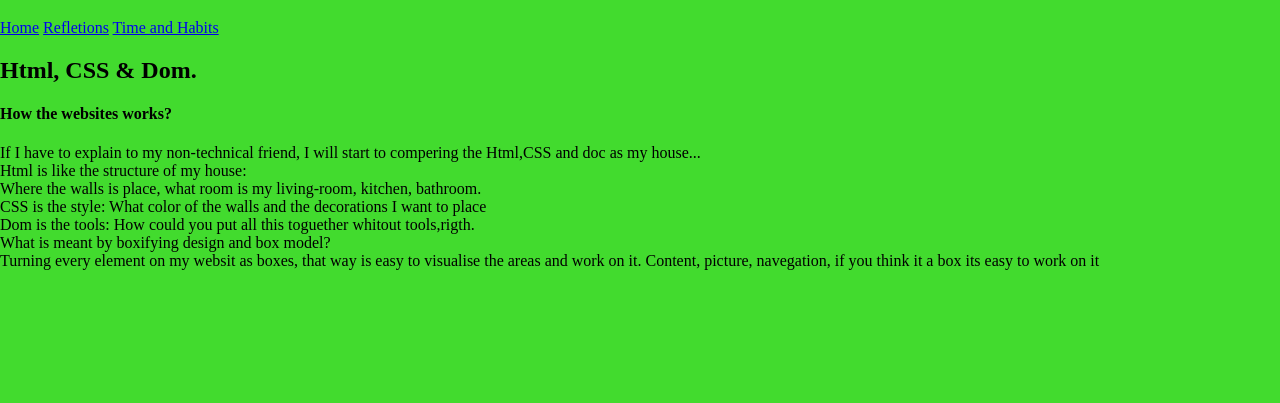
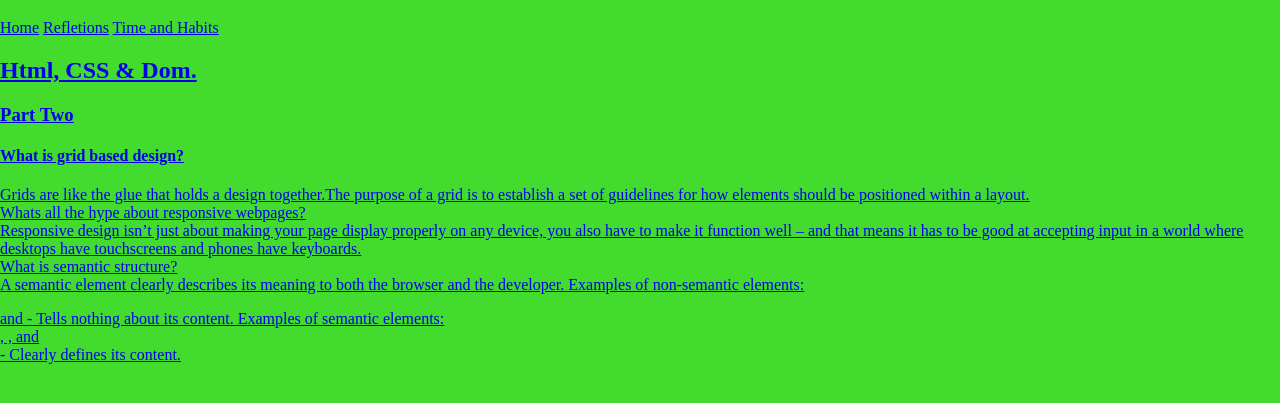
Before and after one commit to amassignani/andrea.github.io, a plain HTML site: page blog/t2-html-css-dom-p2.html in a window 1280 px wide. Shown: the part 61-464 px from the top of the page. Drawn offline with Linux system fonts and the light colour scheme.

Commit message:
Adding t2-html-css-dom-p2.html

```diff
--- a/blog/t2-html-css-dom-p2.html
+++ b/blog/t2-html-css-dom-p2.html
@@ -11,18 +11,14 @@
     <a href="../index.html">Home</a>
     <a href="c1-reflection-blog.html">Refletions</a>
     <a href="c1-time-and-habits-blog.html">Time and Habits</a>
+    <a href="t2-html-css-dom-p1.html"Html,CSS & Dom -Part One</a>
 
     <h2>Html, CSS & Dom.</h2>
-    <h4>How the websites works?</h4>
-    <p>If I have to explain to my non-technical friend, I will start to compering the Html,CSS and doc as my house...<br>
-    Html is like the structure of my house:<br>
-    Where the walls is place, what room  is my living-room, kitchen, bathroom.<br>
-    CSS is the style:
-    What color of the walls and the decorations I want to place<br>
-    Dom is the tools:
-    How could you put all this toguether whitout tools,rigth.<br>
-    What is meant by boxifying design and box model?<br>
-    Turning every element on my websit as boxes, that way is easy to visualise the areas and work on it. Content, picture, navegation, if you think it a box its easy to work on it</p>
+    <h3>Part Two</h3>
+    <h4>What is grid based design?</h4>
+    <p>Grids are like the glue that holds a design together.The purpose of a grid is to establish a set of guidelines for how elements should be positioned within a layout.<br>
+    Whats all the hype about responsive webpages?<br>Responsive design isn’t just about making your page display properly on any device, you also have to make it function well – and that means it has to be good at accepting input in a world where desktops have touchscreens and phones have keyboards.<br>
+    What is semantic structure?<br> A semantic element clearly describes its meaning to both the browser and the developer. Examples of non-semantic elements: <div> and <span> - Tells nothing about its content. Examples of semantic elements: <form>, <table>, and <article> - Clearly defines its content.</p>
 
   </body>
 </html>
```
